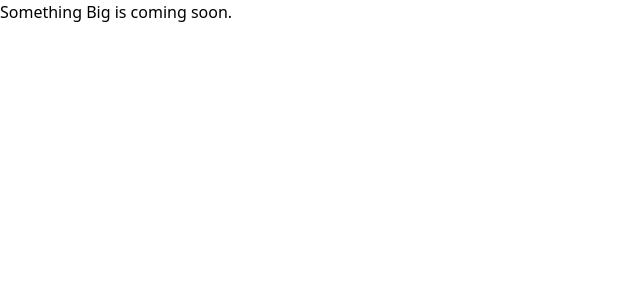
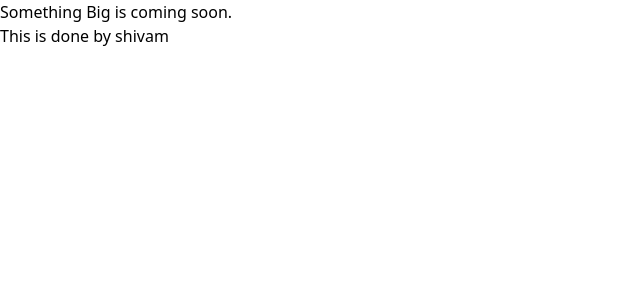
Before and after one commit to E-Commerce-New/eCommerce, a React (Vite) app in the folder client/: page / in a window 1280 px wide. Shown: the top 300 px of the page, without its empty margins (0-640 px from the left). Built offline with nearby package versions, Linux system fonts and the light colour scheme.

Commit message:
By shivam

```diff
--- a/client/src/App.jsx
+++ b/client/src/App.jsx
@@ -1,7 +1,9 @@
 export default function App() {
     return (
-        <h1 className="text-3xl font-bold underline">
+      <>  <h1 className="text-3xl font-bold underline">
             Something Big is coming soon.
         </h1>
+<h3>This is done by shivam</h3>
+	    </>
     )
 }
```
